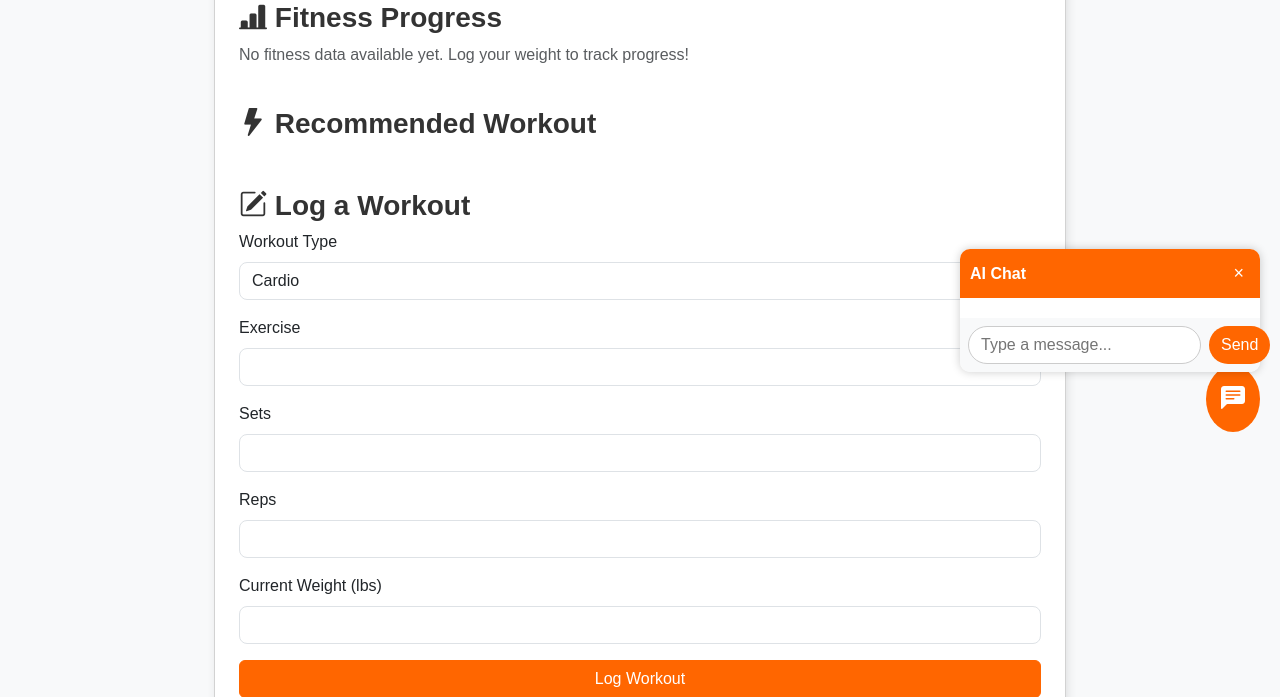
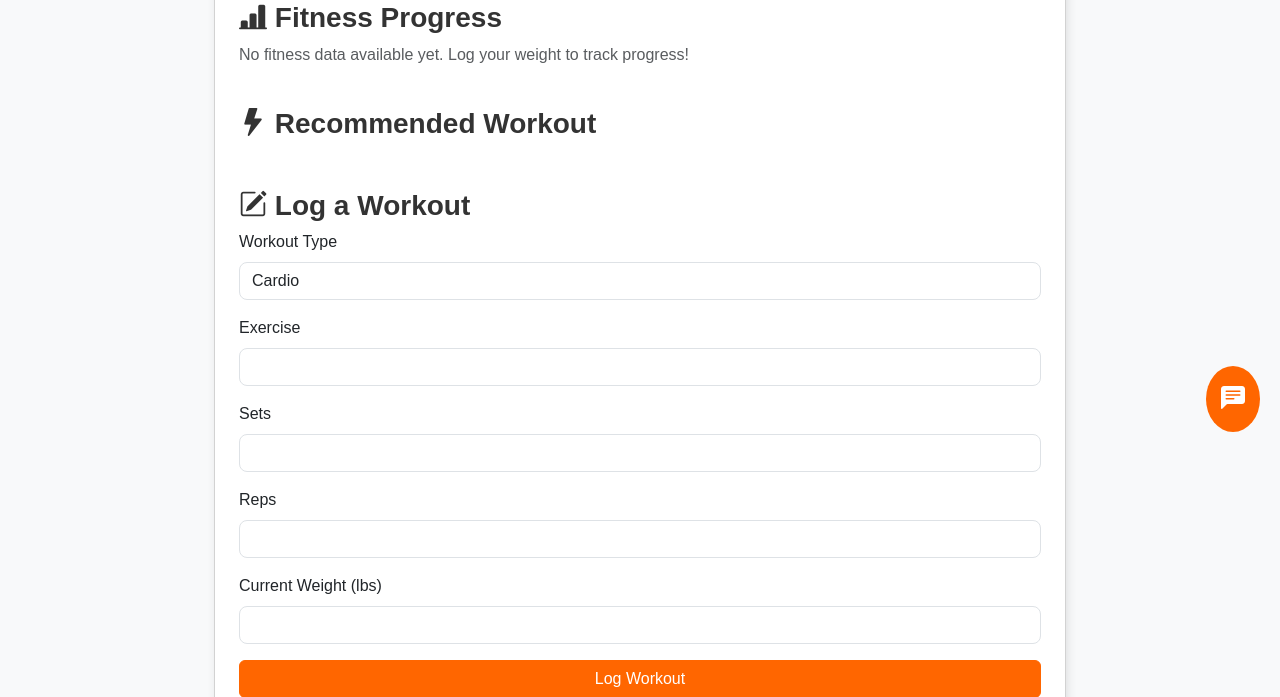
Before and after one commit to MoeAbdel04/Fitness-App, a Flask app: template fit_fusion/templates/dashboard.html in a window 1280 px wide. Shown: the part 348-1045 px from the top of the page. Run offline with Flask 3, Linux system fonts and the light colour scheme; the template is opened without the code that fills it: values that come from a table or form of the project are taken from there, others are empty; data comes from the database, SQL or seed files in the repository.

Commit message:
closing and opening chatbox fix

```diff
--- a/fit_fusion/templates/dashboard.html
+++ b/fit_fusion/templates/dashboard.html
@@ -95,7 +95,7 @@
 
 <!-- ===================== AI Chatbox Start ===================== -->
 <style>
-/* Positioning and styling for the floating chat button and window */
+/* Chatbox styling */
 #chat-icon {
     position: fixed;
     bottom: 20px;
@@ -110,6 +110,7 @@
     font-size: 24px;
 }
 
+/* The chat window is hidden by default; .chat-open class makes it visible */
 #chat-window {
     position: fixed;
     bottom: 80px;
@@ -119,9 +120,12 @@
     background-color: #fff;
     border-radius: 10px;
     box-shadow: 0 0 10px rgba(0,0,0,0.2);
-    display: none; /* Hidden by default */
+    display: none;
     flex-direction: column;
     z-index: 1000;
+}
+#chat-window.chat-open {
+    display: flex;
 }
 
 #chat-header {
@@ -195,7 +199,7 @@
 </button>
 
 <!-- Chat Window -->
-<div id="chat-window" class="d-flex">
+<div id="chat-window">
     <div id="chat-header">
         <span>AI Chat</span>
         <button style="background: none; border: none; color: #fff; font-size: 18px;" onclick="toggleChat()">
@@ -210,9 +214,9 @@
 </div>
 
 <script>
+// Toggle the chat window by adding or removing the 'chat-open' class
 function toggleChat() {
-    const chatWindow = document.getElementById('chat-window');
-    chatWindow.style.display = (chatWindow.style.display === 'flex') ? 'none' : 'flex';
+    document.getElementById('chat-window').classList.toggle('chat-open');
 }
 
 document.getElementById('chat-icon').addEventListener('click', toggleChat);
```
